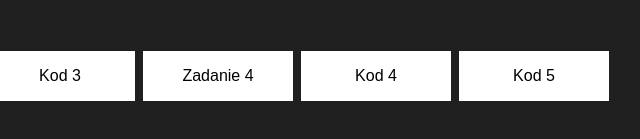
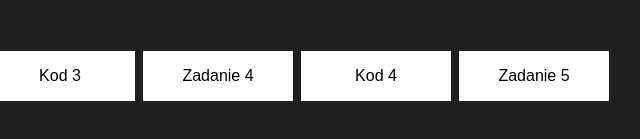
Before and after one commit to AlexanderAlSughari/CSS, a plain HTML site: page index.html in a window 1280 px wide. Shown: the part 289-428 px from the top of the page, 501-1141 px from the left. Drawn offline with Linux system fonts and the light colour scheme.

Commit message:
Update index.html

```diff
--- a/index.html
+++ b/index.html
@@ -15,7 +15,7 @@
                 <button type="button" class="buttons" onclick="OpenCode(3)">Kod 3</button>
                 <button type="button" class="buttons" onclick="OpenWindow(4)">Zadanie 4</button>
                 <button type="button" class="buttons" onclick="OpenCode(4)">Kod 4</button>
-                <button type="button" class="buttons" onclick="Zadanie5()">Kod 5</button>
+                <button type="button" class="buttons" onclick="Zadanie5()">Zadanie 5</button>
             </article>
         </div>
     </body>
```
